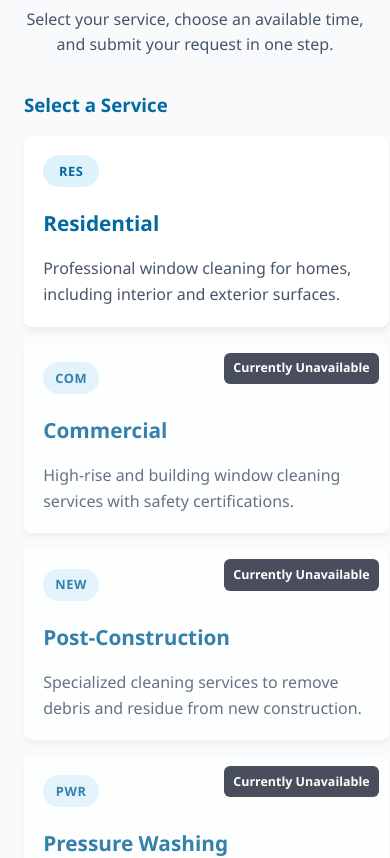
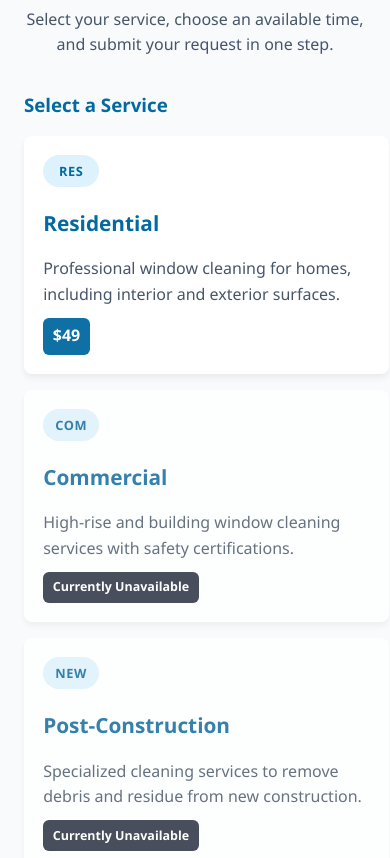
Before and after one commit to Javed-coder/Crystal-clear-windows-cleaning, a React (Vite) app: page / in a window 390 px wide. Shown: the part 1920-2778 px from the top of the page. Built offline with nearby package versions, Linux system fonts and the light colour scheme.

Commit message:
Fix iPhone service card overflow and mobile badge layout

```diff
--- a/src/App.css
+++ b/src/App.css
@@ -286,6 +286,7 @@ nav a:hover {
   display: grid;
   grid-template-columns: repeat(auto-fit, minmax(240px, 1fr));
   gap: 2rem;
+  width: 100%;
 }
 
 .service-card {
@@ -365,10 +366,13 @@ nav a:hover {
 .service-card {
   position: relative;
   background: var(--surface);
+  width: 100%;
+  min-width: 0;
   padding: 1.5rem;
   border-radius: 8px;
   box-shadow: 0 4px 6px rgba(0,0,0,0.06);
   text-align: left;
+  overflow: hidden;
   cursor: pointer;
   transition: transform 0.18s, box-shadow 0.18s, border-color 0.18s;
 }
@@ -382,6 +386,7 @@ nav a:hover {
   position: absolute;
   top: 10px;
   right: 10px;
+  max-width: calc(100% - 20px);
   background: rgba(var(--secondary-rgb), 0.95);
   color: white;
   padding: 0.35rem 0.6rem;
@@ -462,12 +467,14 @@ nav a:hover {
   position: absolute;
   top: 10px;
   right: 10px;
+  max-width: calc(100% - 20px);
   background: rgba(15, 23, 42, 0.92);
   color: #fff;
   padding: 0.35rem 0.6rem;
   border-radius: 6px;
   font-weight: 700;
   font-size: 0.78rem;
+  white-space: normal;
   opacity: 0;
   transform: translateY(6px);
   transition: opacity 180ms, transform 180ms;
@@ -715,6 +722,20 @@ nav a:hover {
     padding: 1.2rem;
   }
 
+  .service-card:hover {
+    transform: none;
+  }
+
+  .service-card .price-overlay,
+  .service-card .availability-overlay {
+    position: static;
+    display: inline-block;
+    max-width: 100%;
+    margin-top: 0.65rem;
+    transform: none;
+    opacity: 1;
+  }
+
   .service-card.unavailable .availability-overlay {
     opacity: 1;
     transform: translateY(0);
```
